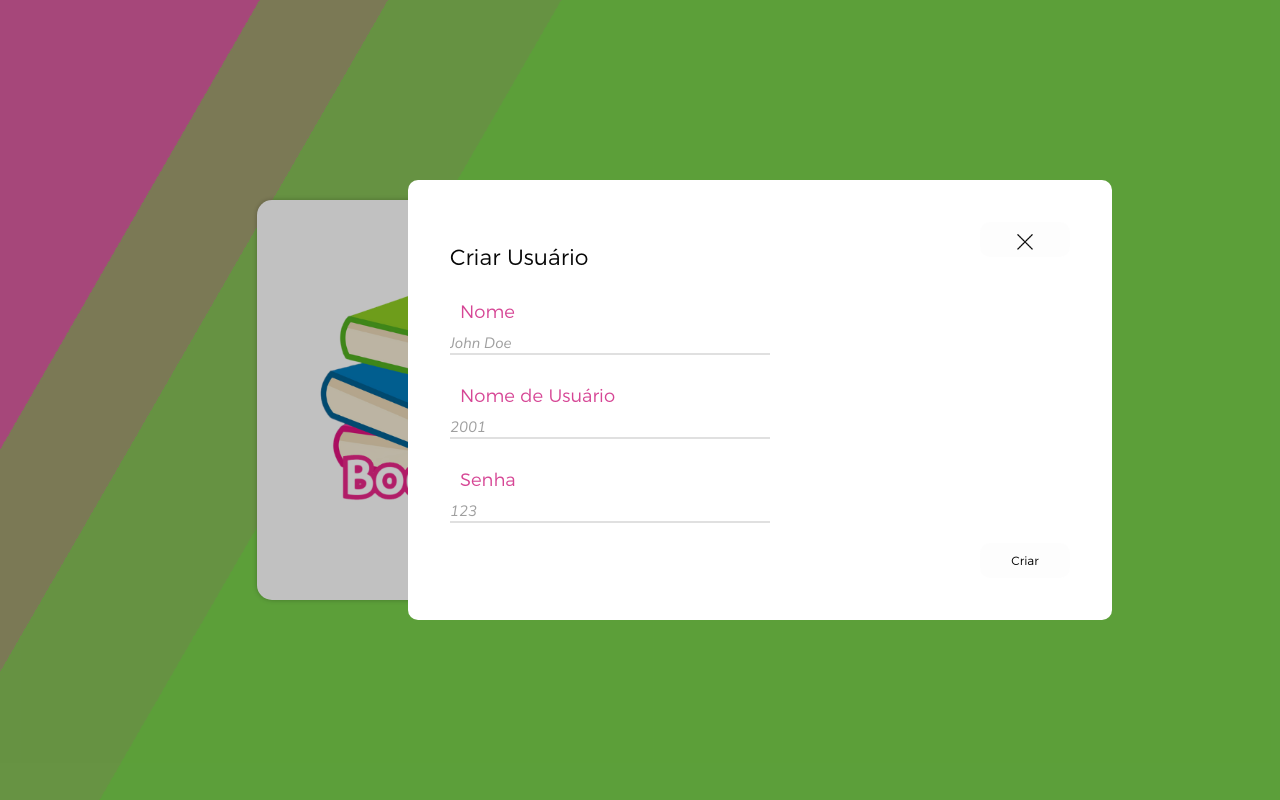
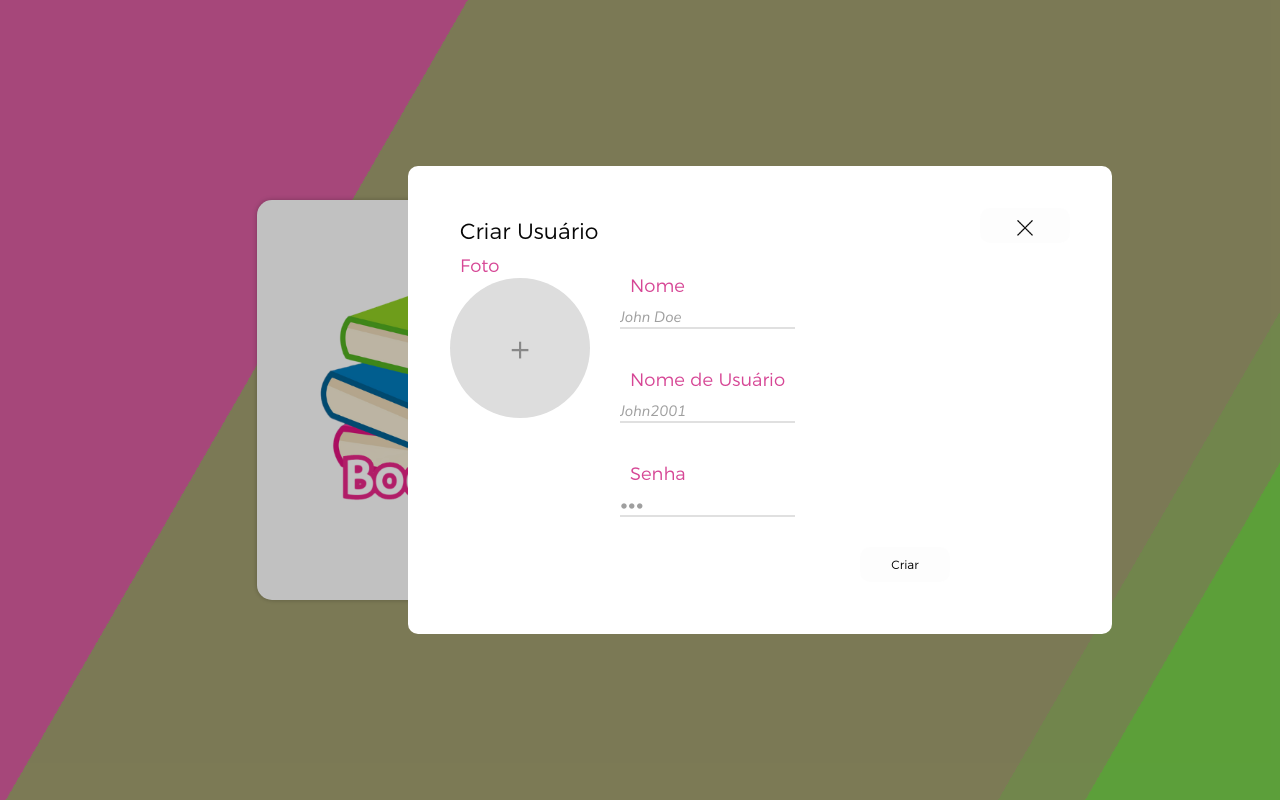
Before and after one commit to sakikout/BookClub, a React (Create React App) app in the folder frontend/: page / in a window 1280 px wide. Both pictures are taken after a click on the button "Sign In". Built offline with nearby package versions, Linux system fonts and the light colour scheme.

Commit message:
Upload de foto, e exibição na tela de publicações

```diff
--- a/frontend/src/App.css
+++ b/frontend/src/App.css
@@ -53,11 +53,85 @@ label {
   display: flex;
   width: calc(100px + 2vmin);
   justify-content: center;
+  cursor: pointer;
+}
+
+.circle-input-label {
+  display: flex;
+  justify-content: center;
+  align-items: center;
+  width: 120px;
+  height: 120px;
+  border-radius: 50%; /* Torna o input redondo */
+  background-color: #ddd; /* Cor de fundo */
+  cursor: pointer;
+  overflow: hidden;
+}
+
+.circle-input-label:hover {
+  background-color: #ccc; /* Cor ao passar o mouse */
+}
+
+.circle-input {
+  display: none; /* Esconde o input padrão */
+}
+
+.circle-input-label::before {
+  content: '+';
+  font-size: 40px;
+  color: #888;
+}
+
+.circle-input-label-after::before {
+  content: 'Uploaded';
+  font-size: 10px;
+  color: #888;
+}
+
+.form-row-sing{
+  display: flex;
+  flex-direction: column;
+
+}
+
+.form-row-sing {
+  display: flex;
+  flex-direction: row;
+  align-items: flex-start;
+}
+
+.input-foto {
+  flex: 0 0 auto;
+  margin-right: 20px;
+}
+
+.inputs-right {
+  flex: 1 1 auto;
+  display: flex;
+  flex-direction: column;
+}
+
+.input-modal {
+  margin-bottom: 10px;
+}
+
+.circle-input {
+  width: 120px;
+  height: 120px;
+  border-radius: 50%;
+  object-fit: cover;
 }
 
 .logIn:focus, .logIn:hover {
   background-color: #e62b92;
   box-shadow:0 0 .25em #e62b92;
+}
+
+.divButtons{
+  display: flex; /* Usa flexbox para alinhar os botões lado a lado */
+  gap: 10px; /* Espaço entre os botões */
+  height: 100%;
+  /*width: 100dvh;*/
 }
 
 .signIn:focus, .signIn:hover {
--- a/frontend/src/components/Store/Context.jsx
+++ b/frontend/src/components/Store/Context.jsx
@@ -10,7 +10,9 @@ const StoreContext = createContext({
   color: null,
   setColor: () => {},
   usuario: null,
-  setUsuario: () => {}
+  setUsuario: () => {},
+  foto: null,
+  setFoto: () => {}
 });
 
 export default StoreContext;
--- a/frontend/src/components/Store/Provider.jsx
+++ b/frontend/src/components/Store/Provider.jsx
@@ -6,6 +6,7 @@ const StoreProvider = ({ children }) => {
   const [token, setToken] = useStorage('token');
   const [usuario, setUsuario] = useStorage('usuario');
   const [nome, setNome] = useStorage('nome');
+  const [foto, setFoto] = useStorage('nome');
   const [ comunidade, setComunidade] = useStorage('comunidade');
   const [color, setColor] = useStorage('color');
 
@@ -21,7 +22,9 @@ const StoreProvider = ({ children }) => {
         color,
         setColor,
         usuario,
-        setUsuario
+        setUsuario,
+        foto,
+        setFoto
       }}
     >
       {children}
--- a/frontend/src/components/style/style.css
+++ b/frontend/src/components/style/style.css
@@ -470,11 +470,21 @@ h1 {
   padding: 10px;
 }
 
+.modalLabel{
+  color: #D64695;
+  pointer-events: none;
+  bottom: 10px;
+  font-size: 18px;
+  transition: all 0.3s ease;
+  padding: 10px;
+}
+
 .container-modal{
   padding: 10px;
   position: relative;
-  display: inline;
+  display: flex;
   justify-content: center;
+  flex-direction: column;
 
 }
 
--- a/frontend/src/pages/Login.js
+++ b/frontend/src/pages/Login.js
@@ -8,31 +8,29 @@ import Popup from '../components/popuplogin';
 import PopupSignIn from '../components/Popup';
 import axios from 'axios';
 
-// Na minha máquina, só consigo entrar por essa porta.
-// Altere isso se você utiliza outra no backend.
 const URL_API ='http://127.0.0.1:8080/api/'
 
-
 function Formulario({navigation}){
-    //const history = useNavigate();
     const navigate = useNavigate()
     const [buttonPopup, setButtonPopup] = useState(false);
     const { setToken, token } = useContext(StoreContext);
     const { setUsuario, usuario } = useContext(StoreContext);
     const { setNome, nome } = useContext(StoreContext);
+    const { setFoto, foto } = useContext(StoreContext);
     const { setColor, color} = useContext(StoreContext);
-
+    const [selectedFile, setSelectedFile] = useState(null);
+    const [imageURL, setImageURL] = useState("");
 
     const [formData, setFormData] = useState({
         usuario: '2001',
         senha: '123',
     });
 
-
     const [formSignIn, setFormSignIn] = useState({
       nome: 'John Doe',
-      usuario: '2001',
+      usuario: 'John2001',
       senha: '123',
+      foto: ''
     });
 
     const colors = ['#FF69B4', '#FF4500', '#FFA500', '#FFD700', '#EE82EE',
@@ -49,28 +47,53 @@ function Formulario({navigation}){
     };
 
     const handleInputChangeSignIn = (event) => {
-      const { name, value } = event.target;
+      const { name } = event.target;
+
+      if (name === 'foto') {
+        const file = event.target.files[0];
+        setFormSignIn((prevData) => ({
+          ...prevData,
+          foto: file,
+        }));
+        setImageURL(URL.createObjectURL(file));
+      } else {
+        const { value } = event.target;
         setFormSignIn((prevData) => ({
           ...prevData,
           [name]: value,
         }));
+      }
     };
 
     const handleSignIn = () => {
       console.log("Sign In!");
+
       setButtonPopup(true);
     };
 
+    // Função para limpar o formulário
+  const clearForm = () => {
+    setFormSignIn({
+      nome: 'John Doe',
+      usuario: 'John2001',
+      senha: '123',
+      foto: ''
+    });
+    setImageURL(null);
+
+    document.getElementById('image-input').value = ''; // Para limpar o campo de arquivo (input file)
+  };
+
     const handleSubmit = (event) => {
-
-
+      event.preventDefault();
       axios.post(URL_API + 'login', formData)
       .then(response => {
-
-        if(response.data.error != true){
+        if(response.data.error !== true){
             setToken({token: 1});
             setUsuario({usuario: response.data.nome});
             setNome({nome: response.data.usuario});
+            setFoto({foto: response.data.foto});
+            console.log(response.data)
             if (response.data.color){
                setColor({color: response.data.color})
             } else {
@@ -78,26 +101,13 @@ function Formulario({navigation}){
             }
 
             navigate("comunidades",  { replace: false });
-
         } else {
-          window.alert("Erro ao fazer login! verifique seu usuario e senha e tente novamente.");
+          window.alert("Erro ao fazer login! Verifique seu usuário e senha e tente novamente.");
         }
-
       })
       .catch(error => {
         console.error('Erro ao enviar dados:', error);
       });
-
-        /*
-        if (formData.usuario == '2001' && formData.senha == '123'){
-          setToken({token: 1});
-          setUsuario({usuario: "jonhdoe01"});
-          setNome({nome: "John Doe"});
-          setColor({color: getRandomColor()})
-          navigate("comunidades",  { replace: false });
-        }
-          */
-        event.preventDefault();
     };
 
     const getRandomColor = () => {
@@ -107,21 +117,28 @@ function Formulario({navigation}){
 
     const handleSubmitModal = (event) => {
       event.preventDefault();
-        console.log(formData.nome);
 
+      const data = new FormData();
+      data.append('nome', formSignIn.nome);
+      data.append('usuario', formSignIn.usuario);
+      data.append('senha', formSignIn.senha);
+      data.append('foto', formSignIn.foto);
 
-        axios.post(URL_API + 'criaUsuario', formSignIn)
+      axios.post(URL_API + 'criaUsuario', data, {
+        headers: {
+          'Content-Type': 'multipart/form-data',
+        },
+      })
       .then(response => {
         console.log('Resposta do servidor:', response.data);
         setButtonPopup(false);
         window.alert("Usuário Criado!");
-
+        clearForm();
       })
       .catch(error => {
         console.error('Erro ao enviar dados:', error);
       });
-      }
-
+    };
 
     return (
       <div className="principal">
@@ -136,9 +153,8 @@ function Formulario({navigation}){
               </div>
           <form onSubmit={handleSubmit}>
             <div className='form'>
-
                 <label className="loginLabel">
-                    Login:<br/>
+                    Usuário:<br/>
                     <input
                         name="usuario"
                         className='dadosLogin'
@@ -150,67 +166,98 @@ function Formulario({navigation}){
                     <input
                         name="senha"
                         className='dadosLogin'
+                        type="password"
                         value={formData.senha}
                         onChange={handleInputChange} />
                 </label>
-                <button className="logIn" type="submit"> Login </button>
+
+                <div className='divButtons'>
+                  <button className="logIn" type="submit"> LogIn </button>
                   <button className= "signIn" type="button" onClick={handleSignIn}>Sign In</button>
                 </div>
-        </form>
 
             </div>
+          </form>
+        </div>
+
         <PopupSignIn trigger={buttonPopup} setTrigger={setButtonPopup}>
           <div className='container-modal'>
             <div className="text-modal">Criar Usuário</div>
             <form onSubmit={handleSubmitModal}>
-            <div className="form-row">
+              <div className="form-row-sing">
+                <div className="input-foto">
+                  <label className='modalLabel' htmlFor="file-input">
+                    Foto
+                  </label>
+
+                  {!imageURL ? (
+                    <label htmlFor="file-input" className="circle-input-label">
+                      <input
+                        type="file"
+                        id="file-input"
+                        name="foto"
+                        onChange={handleInputChangeSignIn}
+                        className="circle-input"
+                      />
+                    </label>
+                  ) : (
+                    <label htmlFor="file-input" className="circle-input-label-after">
+                      <input
+                        type="file"
+                        id="file-input"
+                        name="foto"
+                        onChange={handleInputChangeSignIn}
+                        className="circle-input"
+                      />
+                    </label>
+                  )}
+                </div>
+
+                <div className="inputs-right">
                   <div className="input-modal">
-                <label className='modalLabel' for="cdprod">
+                    <label className='modalLabel' htmlFor="nome">
                       Nome
                     </label>
                     <input
                       name="nome"
+                      id="nome"
                       className='dadosUsers'
                       value={formSignIn.nome}
                       onChange={handleInputChangeSignIn} required/>
                   </div>
 
-              <div className = "input-modal">
-                <label className='modalLabel' for="quantidade">
+                  <div className="input-modal">
+                    <label className='modalLabel' htmlFor="usuario">
                       Nome de Usuário
                     </label>
                     <input
                       name="usuario"
+                      id="usuario"
                       className='dadosUsers'
                       value={formSignIn.usuario}
                       onChange={handleInputChangeSignIn} required />
                   </div>
-              </div>
-              <div className="form-row">
 
-              <div className = "input-modal">
-                <label className='modalLabel' for="quantidade">
+                  <div className="input-modal">
+                    <label className='modalLabel' htmlFor="senha">
                       Senha
                     </label>
                     <input
                       name="senha"
+                      id="senha"
+                      type="password"
                       className='dadosUsers'
                       value={formSignIn.senha}
                       onChange={handleInputChangeSignIn} required />
                   </div>
                 </div>
+              </div>
 
-              <div className="form-row">
-              </div>
-              <button className= "modalButton"
-              type = "submit"
-             >Criar</button>
+              <button className= "modalButton" type="submit">Criar</button>
             </form>
           </div>
         </PopupSignIn>
       </div>
-
-
     );
 }
 
--- a/frontend/src/pages/Publicacoes.js
+++ b/frontend/src/pages/Publicacoes.js
@@ -117,6 +117,7 @@ function Publicacoes({userData}){
   const { setUsuario, usuario } = useContext(StoreContext);
   const { setComunidade, comunidade } = useContext(StoreContext);
   const { setNome, nome } = useContext(StoreContext);
+  const { setFoto, foto } = useContext(StoreContext);
 
   const[formData, setPost] = useState({
     id: crypto.randomUUID(),
@@ -290,7 +291,7 @@ const handleInputChangeComment = (event) => {
             <p className="header-content">Você está em {comunidade.comunidade}</p>
           </header>
           <div className="post-header">
-           <div className="profile-pic"></div>
+           <div className="profile-pic"><img src={foto.foto} alt="Uploaded" className="profile-pic"/></div>
              <div className="user-info">
                 <div className="full-name">{nome.nome}</div>
                 <div className="username">@{usuario.usuario}</div>
@@ -323,7 +324,14 @@ const handleInputChangeComment = (event) => {
               <div className='postagem' key={obj.id}>
               <div className={'post-top-' + obj.id}>
               <div className="post-header">
-                 <div className="profile-pic"></div>
+
+                <div>
+                  {obj.foto ?
+                    (<img src={obj.foto} alt="Uploaded" className="profile-pic"/>)
+                    :(
+                      <div className="profile-pic"></div>
+                    )}
+                </div>
                    <div className="user-info">
                       <div className="full-name">{obj.nome}</div>
                       <div className="username">@{obj.usuario}</div>
@@ -355,7 +363,14 @@ const handleInputChangeComment = (event) => {
                   {obj.comentarios.map((comment) =>{
                     return ( <div className="comment" key={comment.id}>
                       <div className="post-header">
-                          <div className="profile-pic-comment"></div>
+
+                      <div>
+                        {comment.foto ?
+                          (<img src={comment.foto} alt="Uploaded" className="profile-pic-comment"/>)
+                          :(
+                            <div className="profile-pic-comment"></div>
+                          )}
+                      </div>
                           <div className="user-info-comment">
                             <div className="full-name">{comment.nome}</div>
                             <div className="username">@{comment.usuario}</div>
@@ -377,7 +392,14 @@ const handleInputChangeComment = (event) => {
               </header>
               <form onSubmit={handleSubmitComment}>
               <div className="post-header-comment">
-                <div className="profile-pic-comment"></div>
+                <div>
+                  {foto.foto ?
+                    (<img src={foto.foto} alt="Uploaded" className="profile-pic-comment"/>)
+                    :(
+                      <div className="profile-pic-comment"></div>
+                  )}
+
+                </div>
                   <div className="user-info-comment">
                     <div className="full-name">{nome.nome}</div>
                     <div className="username">@{usuario.usuario}</div>
```
Also changed, not shown: 1 other file (tests, documents, lock files or other folders). Lines whose indentation alone changed are shown as unchanged.
